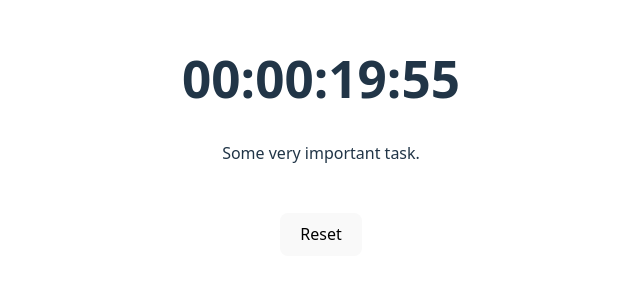
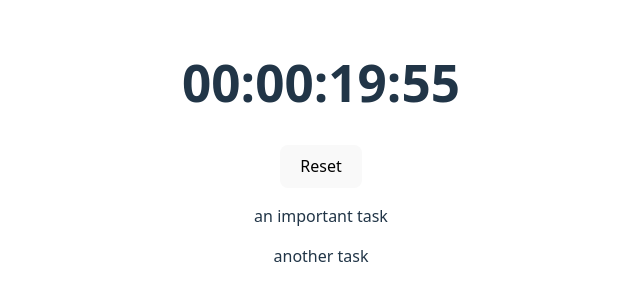
Before and after one commit to fletchgraham/doro, a React (Vite) app: page / in a window 1280 px wide. Shown: the part 248-548 px from the top of the page, without its empty margins (319-959 px from the left). Built offline with nearby package versions, Linux system fonts and the light colour scheme.

Commit message:
show list of tasks

```diff
--- a/src/App.tsx
+++ b/src/App.tsx
@@ -4,20 +4,19 @@ import "./App.css";
 import Countdown from "react-countdown";
 
 function App() {
-  const [count, setCount] = useState(0);
   const [date, setDate] = useState(Date.now() + 20 * 60000);
-
   const handleReset = () => setDate(Date.now() + 20 * 60000);
+  const [tasks, setTasks] = useState(["an important task", "another task"]);
 
   return (
     <>
       <h1>
         <Countdown date={date} />
       </h1>
-      <p>Some very important task.</p>
-      <div className="card">
-        <button onClick={handleReset}>Reset</button>
-      </div>
+      <button onClick={handleReset}>Reset</button>
+      {tasks.map((task) => {
+        return <p key={task}>{task}</p>;
+      })}
     </>
   );
 }
```
